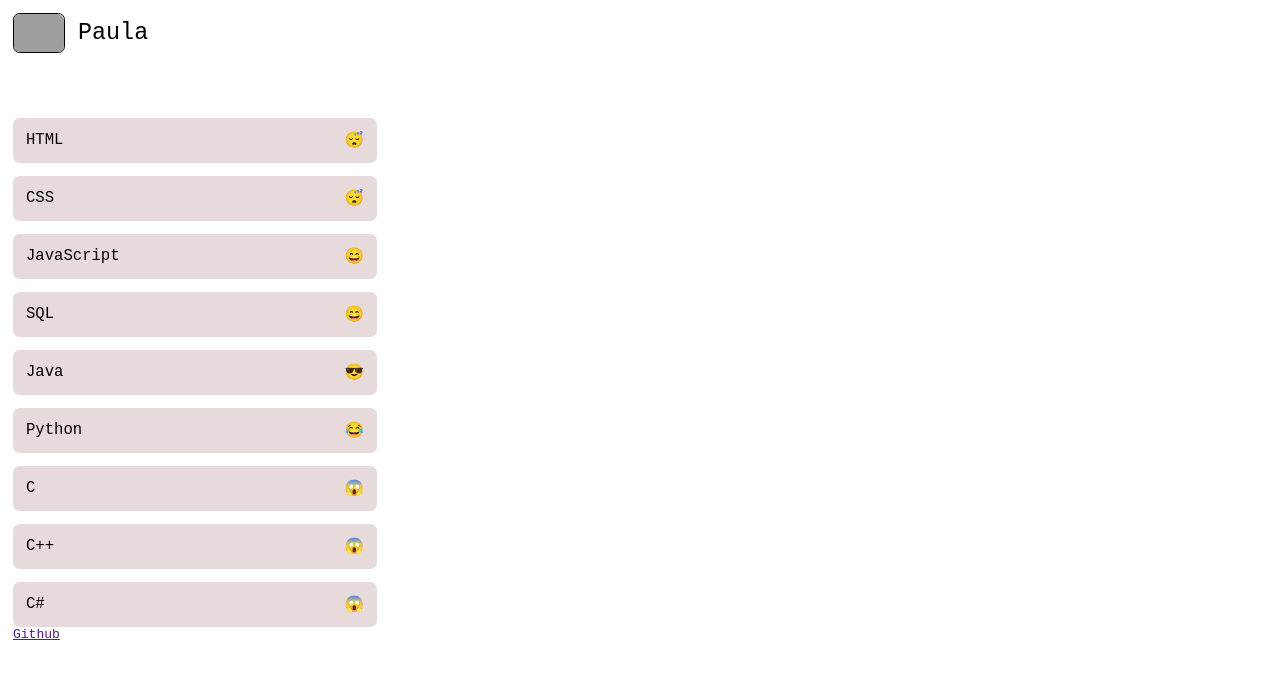
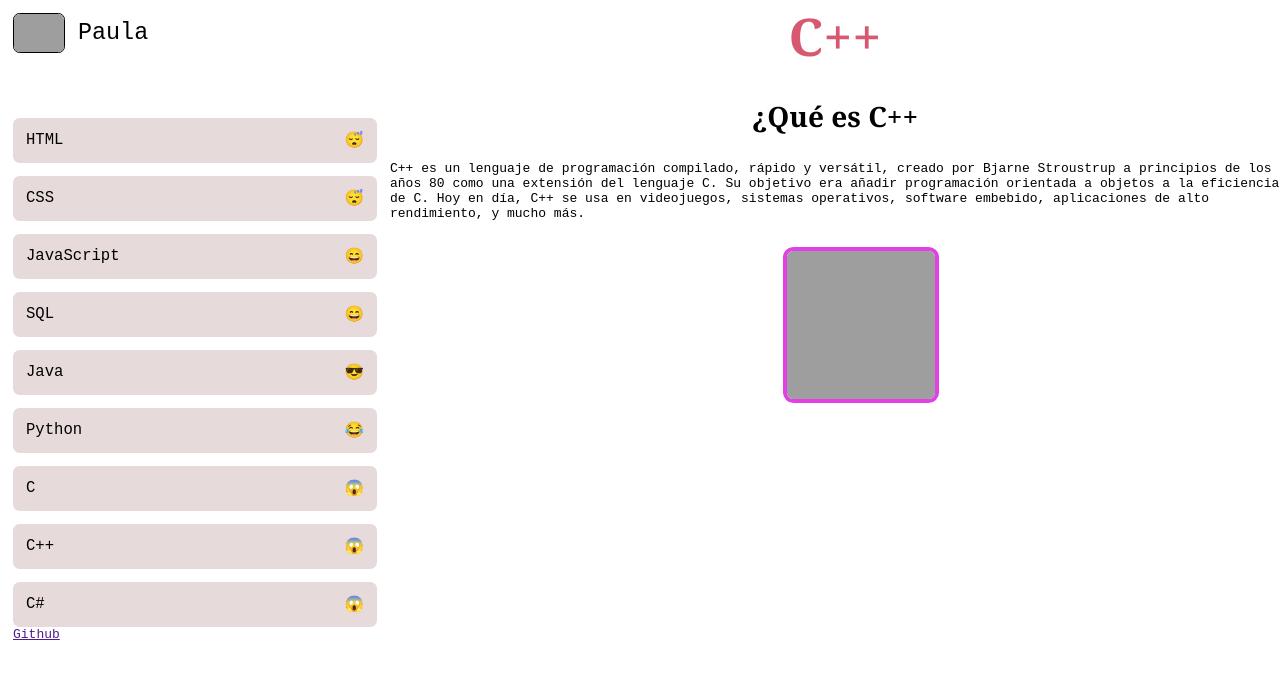
Before and after one commit to Paula-mansilla/Articulo-lenguajes-de-programacion, a plain HTML site: page articulo8.html in a window 1280 px wide. Drawn offline with Linux system fonts and the light colour scheme; grey boxes are pictures that could not be loaded.

Commit message:
rama-html8 actualizada

```diff
--- a/articulo8.html
+++ b/articulo8.html
@@ -34,7 +34,15 @@
                 </nav>
                 <a href="" class="btn-github">Github</a>
             </div>
-            <section class="articulo8"></section>
+
+                <section class="articulo8">
+                    <h1 class="titulo8">C++ </h1>
+                        <h2 class="subtitulo8">¿Qué es C++</h2>
+                         <p classs="info8">C++ es un lenguaje de programación compilado, rápido y versátil, creado por Bjarne Stroustrup a principios de los años 80 como una extensión del lenguaje C. Su objetivo era añadir programación orientada a objetos a la eficiencia de C. Hoy en día, C++ se usa en videojuegos, sistemas operativos, software embebido, aplicaciones de alto rendimiento, y mucho más.</p>
+
+                         <div class="imagen8">
+                            <img class="img8" src="https://upload.wikimedia.org/wikipedia/commons/thumb/c/c3/Python-logo-notext.svg/640px-Python-logo-notext.svg.png" alt="">
+            </section>
     </main>
 </body>
 </html>
--- a/vistas/articulo8.css
+++ b/vistas/articulo8.css
@@ -0,0 +1,45 @@
+#articulo8{
+    padding: 2rem;
+    display: flex;
+    gap: 1rem;
+    flex-direction: column;
+
+
+}
+
+
+
+.titulo8{
+ font-family: Cambria, Cochin, Georgia, Times, 'Times New Roman', serif;
+ font-size: 4rem;
+ color: rgb(216, 88, 113);
+ text-align: center;
+ }
+
+ .subtitulo8{
+    padding: 2rem;
+    font-size: 28px;
+    font-family: Cambria, Cochin, Georgia, Times, 'Times New Roman', serif;
+    text-align: center;
+ }
+
+ .info8{
+    font-family: Cambria, Cochin, Georgia, Times, 'Times New Roman', serif;
+ }
+
+
+ .imagen8{
+    margin: auto;
+    width: 12rem;
+    padding: 2rem;
+
+}
+
+.img8{
+    width: 12rem;
+    height: 12rem;
+
+    border: 4px solid rgb(226, 63, 231);
+    border-radius: 0.8rem;
+
+}
```
